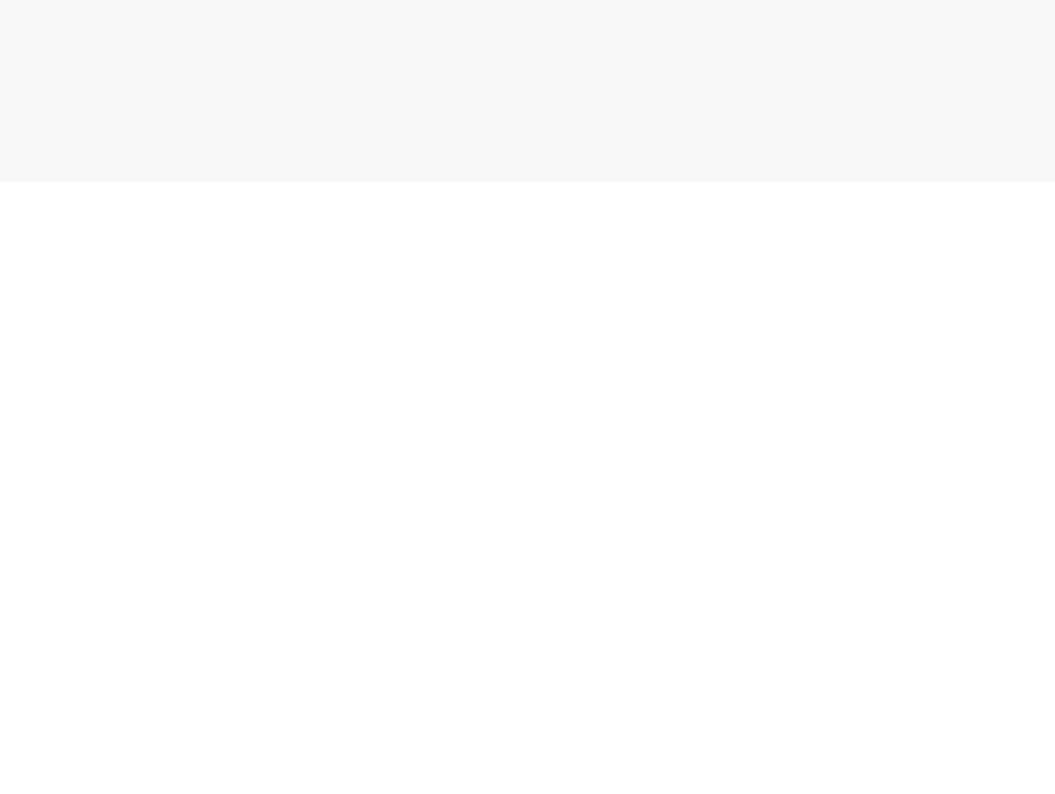
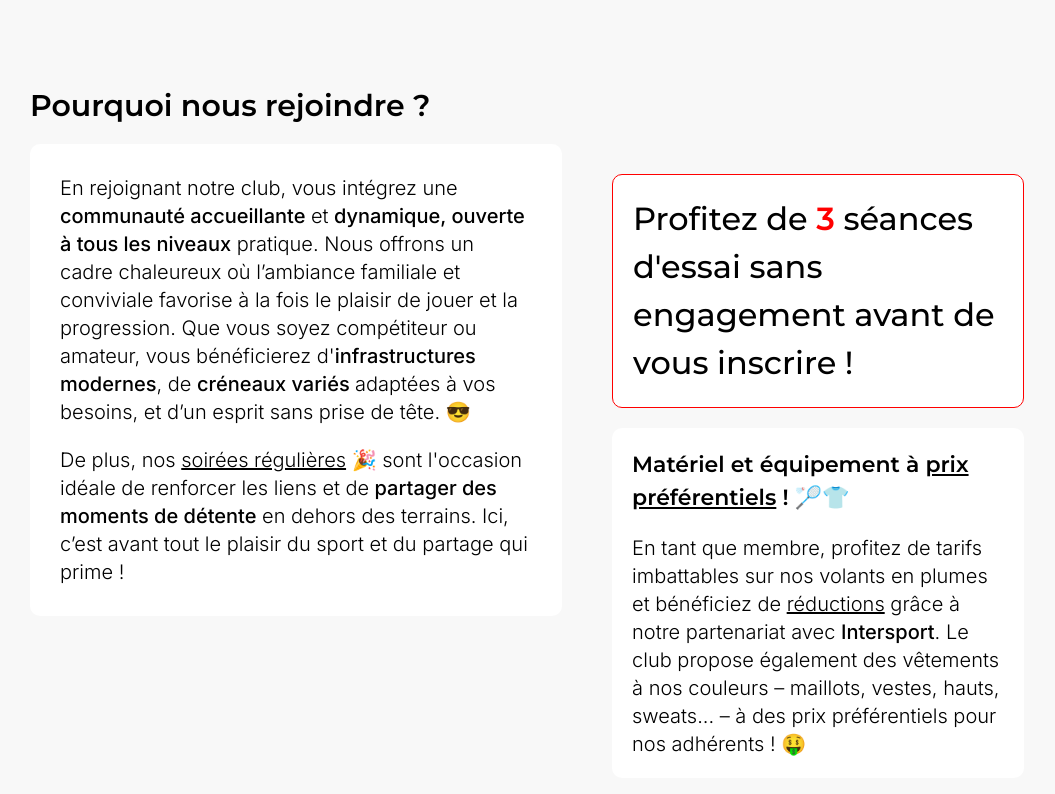
Before and after one commit to Matsuel/CACBO-Badminton, a Next.js app: page /adherer in a window 1280 px wide. Shown: the part 618-1412 px from the top of the page, without its empty margins (98-1153 px from the left). Before the commit the page ends 800 px from the top, so only its background shows below. Built offline with nearby package versions, Linux system fonts and the light colour scheme; a web font is replaced by a local one.

Commit message:
Page adherer.tsx

```diff
--- a/src/pages/adherer.tsx
+++ b/src/pages/adherer.tsx
@@ -4,6 +4,7 @@ import HeroAdherer from "@/assets/heroadherer.png";
 import Rocket from "@/assets/rocket.svg";
 import Hero from "@/components/hero";
 import {SITE_CONFIG} from "@/constantes";
+import Subtitle from "@/components/subtitle";
 
 const Adherer = () => {
     return (
@@ -16,7 +17,67 @@ const Adherer = () => {
                 title={SITE_CONFIG.adherer}
                 subtitle={"Prêts à nous rejoindre ?"}
                 icon={Rocket}
-                description/>
+                description
+            />
+
+            <div className="w-[80%] h-auto flex flex-col items-start justify-start mt-[90px]">
+                <Subtitle content="Pourquoi nous rejoindre ?"/>
+
+                <div className="w-[100%] h-auto flex flex-row items-start justify-start mt-[20px]">
+                    <div
+                        className="w-[53%] h-auto flex flex-col items-start justify-start gap-[20px] bg-white p-[30px] rounded-ten">
+
+                        <p className=" font-Inter font-light text-xl">
+                            En rejoignant notre club, vous intégrez une <strong className="font-medium">communauté
+                            accueillante</strong> et
+                            <strong className="font-medium"> dynamique, ouverte à tous les niveaux</strong> pratique.
+                            Nous offrons un cadre chaleureux où l’ambiance familiale et
+                            conviviale favorise à la fois le plaisir de jouer et la progression. Que vous soyez
+                            compétiteur ou amateur, vous bénéficierez d&apos;<strong className="font-medium">infrastructures
+                            modernes</strong>, de <strong className="font-medium">créneaux variés </strong>
+                            adaptées à vos besoins, et d’un esprit sans prise de tête. 😎
+                        </p>
+
+                        <p className="bg-white font-Inter font-light text-xl">
+                            De plus, nos <span className="underline">soirées régulières</span> 🎉 sont l&apos;occasion
+                            idéale de renforcer les liens et de
+                            <strong className="font-medium"> partager des moments de détente</strong> en dehors des
+                            terrains. Ici, c’est avant tout le plaisir du
+                            sport et du partage qui prime !
+                        </p>
+
+                    </div>
+
+                    <div
+                        className="w-[47%] h-auto flex flex-col items-start justify-start gap-[20px] p-[30px] ml-[20px]">
+
+                        <h4 className="font-Montserrat font-medium text-[32px] px-[20px] py-[20px] border-1 border-redcolor rounded-ten bg-white">
+                            Profitez de <strong className="font-semibold text-redcolor">3</strong> séances d&apos;essai
+                            sans engagement avant de vous inscrire !
+
+                        </h4>
+
+                        <div
+                            className="w-[100%] h-auto flex flex-col items-start justify-start gap-[20px] bg-white p-[20px] rounded-ten">
+
+                            <h3 className="font-Montserrat font-semibold text-black text-[22px]">
+                                Matériel et équipement à <span className="underline">prix préférentiels</span> ! 🏸👕
+                            </h3>
+
+                            <p className="font-Inter font-light text-xl">
+                                En tant que membre, profitez de tarifs imbattables sur nos volants en plumes et
+                                bénéficiez de <span className="underline">réductions</span> grâce à notre partenariat
+                                avec <span className="font-medium">Intersport</span>. Le club propose
+                                également des vêtements à nos couleurs – maillots, vestes, hauts, sweats... – à des prix
+                                préférentiels pour nos adhérents ! 🤑
+                            </p>
+
+                        </div>
+                    </div>
+
+
+                </div>
+            </div>
         </div>
     )
 }
```
